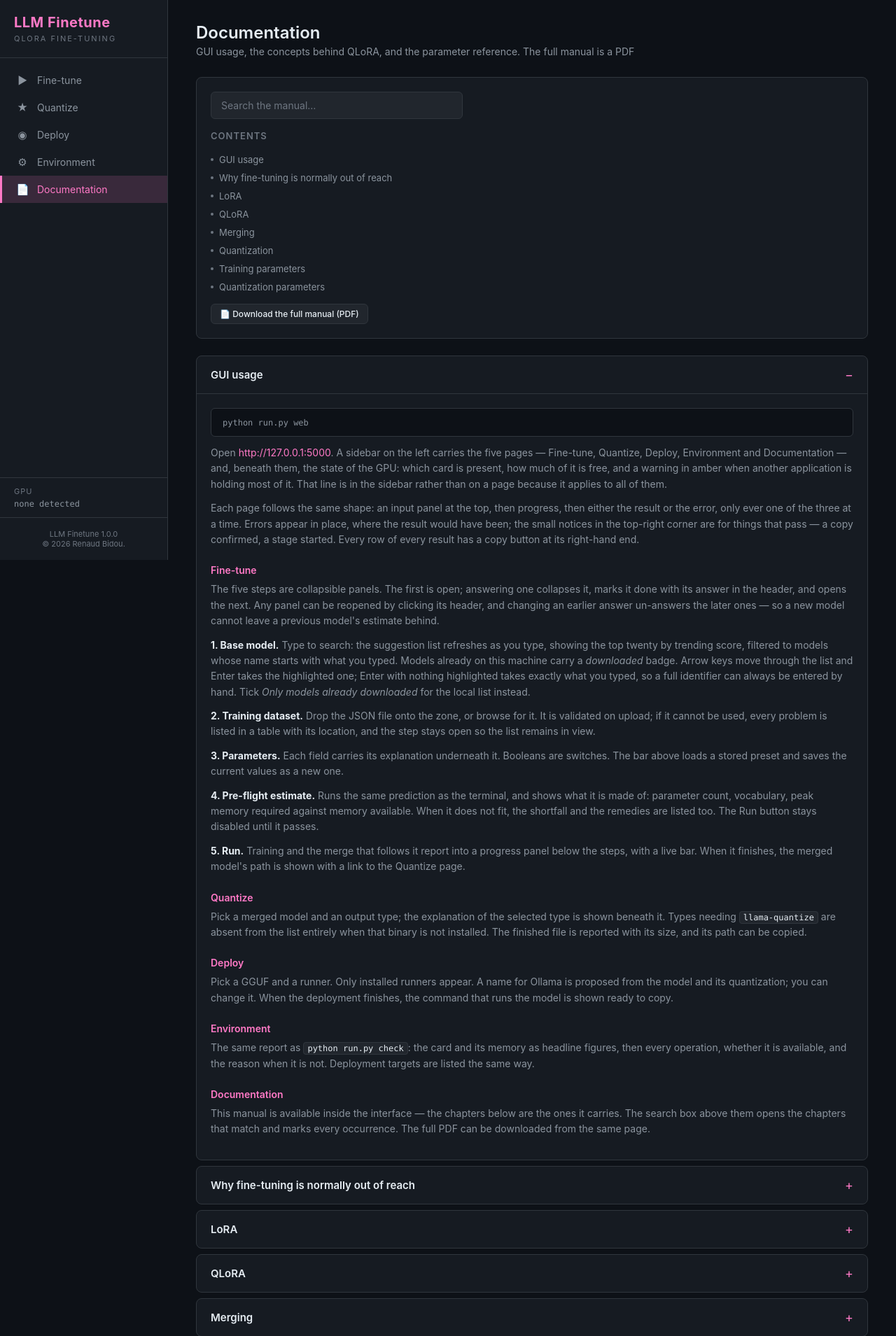
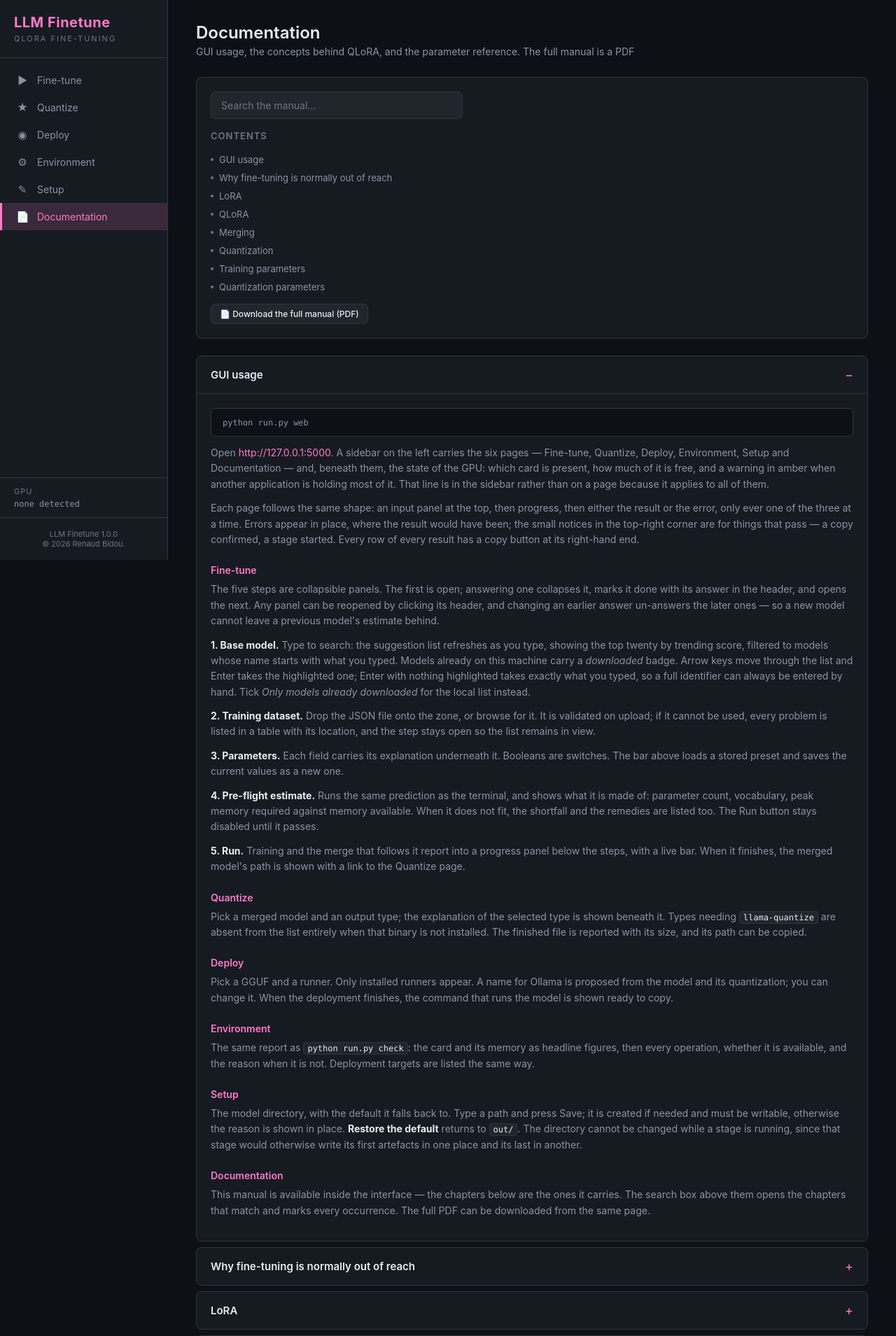
Before and after one commit to rbidou/llm-finetune, a Flask app: page /documentation in a window 1280 px wide, after a click on "GUI usage". Shown: the top 1909 px of the page at 70% size. Run offline with Flask 3, Linux system fonts and the light colour scheme; some libraries are stand-ins or nearby versions.

Commit message:
models directory configuration

```diff
--- a/llmft/paths.py
+++ b/llmft/paths.py
@@ -9,16 +9,24 @@ Artefacts are grouped per base model so several fine-tunes can coexist::
 ``<model_id>`` keeps the HuggingFace ``org/name`` form, so the organisation
 becomes an intermediate directory. Identifiers are validated before they ever
 reach the filesystem: they arrive from user input and from the HuggingFace API,
-so they are treated as untrusted and may not escape :data:`OUT_DIR`.
+so they are treated as untrusted and may not escape the output root.
+
+The output root defaults to :data:`DEFAULT_OUT_DIR` and can be moved from the
+Setup menu. The choice is stored in :data:`SETTINGS_FILE` and read on every
+call rather than cached, so the CLI and the web server always agree on it.
 """
 
 from __future__ import annotations
 
+import json
 import re
+import tempfile
 from pathlib import Path
 
 APP_ROOT = Path(__file__).resolve().parent.parent
-OUT_DIR = APP_ROOT / "out"
+DEFAULT_OUT_DIR = APP_ROOT / "out"
+SETTINGS_FILE = APP_ROOT / "settings.json"
+OUTPUT_DIR_KEY = "output_dir"
 CONFIG_DIR = APP_ROOT / "configs"
 TOOLS_DIR = APP_ROOT / "tools"
 LLAMA_CPP_DIR = TOOLS_DIR / "llama.cpp"
@@ -34,6 +42,10 @@ MODEL_ID_PATTERN = re.compile(r"^[A-Za-z0-9][A-Za-z0-9._-]*(/[A-Za-z0-9][A-Za-z0
 
 class InvalidModelIdError(ValueError):
     """Raised when a model identifier is unusable as a filesystem path."""
+
+
+class OutputDirError(ValueError):
+    """Raised when a directory cannot hold the generated artefacts."""
 
 
 def adapter_dir(model_id: str) -> Path:
@@ -58,7 +70,58 @@ def gguf_file(model_id: str, quant_type: str) -> Path:
 
 def model_output_dir(model_id: str) -> Path:
     """Return the per-model artefact root, validating ``model_id`` first."""
-    return OUT_DIR / validated_model_id(model_id)
+    return output_root() / validated_model_id(model_id)
+
+
+def output_root() -> Path:
+    """Return the directory every checkpoint, merged model and GGUF is written under.
+
+    A missing or unreadable settings file means the default: the setting is a
+    convenience, and a damaged one should not stop the application starting.
+    """
+    stored = _read_settings().get(OUTPUT_DIR_KEY)
+    return Path(stored) if isinstance(stored, str) and stored else DEFAULT_OUT_DIR
+
+
+def set_output_root(raw: str) -> Path:
+    """Validate ``raw``, create it, store it as the output root and return it.
+
+    An empty value restores the default. Relative paths are taken from the
+    application directory, matching where the default lives.
+    """
+    target = validated_output_dir(raw) if raw.strip() else DEFAULT_OUT_DIR
+    settings = {**_read_settings(), OUTPUT_DIR_KEY: str(target)}
+    SETTINGS_FILE.write_text(f"{json.dumps(settings, indent=2)}\n", encoding="utf-8")
+    return target
+
+
+def validated_output_dir(raw: str) -> Path:
+    """Return ``raw`` as an absolute, existing, writable directory, or raise.
+
+    The directory is created if needed and a probe file is written into it:
+    permission checks are unreliable on Windows, and finding out at the end of
+    a two-hour training run is the expensive way to learn the answer.
+    """
+    candidate = Path(raw.strip().strip('"')).expanduser()
+    target = (candidate if candidate.is_absolute() else APP_ROOT / candidate).resolve()
+    if target.exists() and not target.is_dir():
+        raise OutputDirError(f"{target} is a file, not a directory.")
+    try:
+        ensure_dir(target)
+        with tempfile.TemporaryFile(dir=target):
+            pass
+    except OSError as error:
+        raise OutputDirError(f"{target} cannot be written to: {error.strerror or error}") from error
+    return target
+
+
+def _read_settings() -> dict[str, object]:
+    """Return the stored settings, or an empty mapping if there are none."""
+    try:
+        payload = json.loads(SETTINGS_FILE.read_text(encoding="utf-8"))
+    except (OSError, ValueError):
+        payload = {}
+    return payload if isinstance(payload, dict) else {}
 
 
 def model_name(model_id: str) -> str:
--- a/llmft/web/api.py
+++ b/llmft/web/api.py
@@ -38,7 +38,18 @@ from llmft.dataset import DatasetReport, validate_dataset
 from llmft.environment import detect, features
 from llmft.estimator import ModelShape, check_fit, format_bytes
 from llmft.hub import HubError, fetch_config, fetch_parameter_count, local_models, search_models
-from llmft.paths import ADAPTER_SUBDIR, GGUF_SUBDIR, MERGED_SUBDIR, OUT_DIR, ensure_dir, merged_dir, model_name
+from llmft.paths import (
+    ADAPTER_SUBDIR,
+    DEFAULT_OUT_DIR,
+    GGUF_SUBDIR,
+    MERGED_SUBDIR,
+    OutputDirError,
+    ensure_dir,
+    merged_dir,
+    model_name,
+    output_root,
+    set_output_root,
+)
 from llmft.pipeline import (
     available_targets,
     deploy_to_lm_studio,
@@ -157,7 +168,7 @@ def api_models_local() -> dict[str, Any] | tuple[dict[str, Any], int]:
 @api.get("/models/merged")
 def api_models_merged() -> dict[str, Any]:
     """Models that have been merged and are ready to quantize."""
-    found = sorted(_model_id_from_artefact(path) for path in OUT_DIR.glob(f"**/{MERGED_SUBDIR}"))
+    found = sorted(_model_id_from_artefact(path) for path in output_root().glob(f"**/{MERGED_SUBDIR}"))
     data = {"models": [{"modelId": name, "sizeOnDisk": _directory_size(merged_dir(name))} for name in found]}
 
     return make_api_response(data=data)
@@ -166,7 +177,7 @@ def api_models_merged() -> dict[str, Any]:
 @api.get("/models/gguf")
 def api_models_gguf() -> dict[str, Any]:
     """Every GGUF this application has produced, newest first."""
-    found = sorted(OUT_DIR.glob(f"**/{GGUF_SUBDIR}/*.gguf"), key=lambda path: -path.stat().st_mtime)
+    found = sorted(output_root().glob(f"**/{GGUF_SUBDIR}/*.gguf"), key=lambda path: -path.stat().st_mtime)
     data = {"files": [_gguf_payload(path) for path in found]}
 
     return make_api_response(data=data)
@@ -181,6 +192,54 @@ def _gguf_payload(path: Path) -> dict[str, Any]:
         "sizeOnDisk": path.stat().st_size,
         "modelId": model_id,
         "quantType": _quant_type_from_gguf(path, model_id),
+    }
+
+
+# --- settings --------------------------------------------------------------
+
+
+@api.get("/settings")
+def api_settings() -> dict[str, Any]:
+    """The application settings, with the defaults they fall back to."""
+    return make_api_response(data=_settings_payload())
+
+
+@api.post("/settings")
+@check_json_data
+def api_settings_save(json_data: dict[str, Any]) -> dict[str, Any] | tuple[dict[str, Any], int]:
+    """Store a new model directory; an empty one restores the default.
+
+    Refused while a stage runs: it would write its first artefacts in one
+    directory and its last in another.
+    """
+    (result, message, data, status_code, reflect) = (True, "", {}, 200, True)
+
+    job = current_app.extensions["llmft_jobs"].current
+
+    if job is not None and not job.finished:
+        result = False
+        message = f"A {job.kind} job is running. Change the model directory once it has finished."
+        status_code = HTTP_CONFLICT
+    else:
+        try:
+            set_output_root(str(json_data.get("outputDir", "")))
+        except OutputDirError as error:
+            result = False
+            message = str(error)
+            status_code = HTTP_UNPROCESSABLE
+        else:
+            data = _settings_payload()
+
+    return make_api_response(result, message, data, status_code, reflect)
+
+
+def _settings_payload() -> dict[str, Any]:
+    """Describe the current settings for the Setup page."""
+    current = output_root()
+    return {
+        "outputDir": str(current),
+        "defaultOutputDir": str(DEFAULT_OUT_DIR),
+        "isDefault": current == DEFAULT_OUT_DIR,
     }
 
 
@@ -524,8 +583,8 @@ def _default_name(gguf: Path, model_id: str, quant_type: str) -> str:
 
 
 def _model_id_from_artefact(path: Path) -> str:
-    """Recover the model identifier from an artefact path under ``out/``."""
-    parts = path.relative_to(OUT_DIR).parts
+    """Recover the model identifier from an artefact path under the output root."""
+    parts = path.relative_to(output_root()).parts
     boundary = next(
         (index for index, part in enumerate(parts) if part in {MERGED_SUBDIR, GGUF_SUBDIR, ADAPTER_SUBDIR}),
         len(parts),
--- a/llmft/web/server.py
+++ b/llmft/web/server.py
@@ -72,6 +72,11 @@ def create_app() -> Flask:
         """Render the Environment page."""
         return render_template("app/environment.html")
 
+    @app.get("/setup")
+    def page_setup() -> str:
+        """Render the Setup page."""
+        return render_template("app/setup.html")
+
     @app.get("/documentation")
     def page_documentation() -> str:
         """Render the online subset of the manual.
--- a/llmft/web/templates/app/base.html
+++ b/llmft/web/templates/app/base.html
@@ -38,6 +38,11 @@
                 <span class="nav-icon">&#9881;</span>
                 <span class="nav-label">Environment</span>
             </a>
+            <a href="{{ url_for('page_setup') }}"
+               class="{% if active_page == 'setup' %}active{% endif %}">
+                <span class="nav-icon">&#9998;</span>
+                <span class="nav-label">Setup</span>
+            </a>
             <a href="{{ url_for('page_documentation') }}"
                class="{% if active_page == 'documentation' %}active{% endif %}">
                 <span class="nav-icon">&#128196;</span>
--- a/llmft/web/templates/manual.html
+++ b/llmft/web/templates/manual.html
@@ -23,8 +23,8 @@
 <div class="doc-body" id="doc-body">
 <details class="doc-section" id="doc-0"><summary><span class="doc-heading">GUI usage</span></summary><div class="doc-section-body"><pre><code>python run.py web
 </code></pre>
-<p>Open <a href="http://127.0.0.1:5000">http://127.0.0.1:5000</a>. A sidebar on the left carries the five pages —
-Fine-tune, Quantize, Deploy, Environment and Documentation — and, beneath them,
+<p>Open <a href="http://127.0.0.1:5000">http://127.0.0.1:5000</a>. A sidebar on the left carries the six pages —
+Fine-tune, Quantize, Deploy, Environment, Setup and Documentation — and, beneath them,
 the state of the GPU: which card is present, how much of it is free, and a
 warning in amber when another application is holding most of it. That line is in
 the sidebar rather than on a page because it applies to all of them.</p>
@@ -72,6 +72,12 @@ deployment finishes, the command that runs the model is shown ready to copy.</p>
 <p>The same report as <code>python run.py check</code>: the card and its memory as headline
 figures, then every operation, whether it is available, and the reason when it
 is not. Deployment targets are listed the same way.</p>
+<h3 id="setup">Setup</h3>
+<p>The model directory, with the default it falls back to. Type a path and press
+Save; it is created if needed and must be writable, otherwise the reason is shown
+in place. <strong>Restore the default</strong> returns to <code>out/</code>. The directory cannot be
+changed while a stage is running, since that stage would otherwise write its
+first artefacts in one place and its last in another.</p>
 <h3 id="documentation">Documentation</h3>
 <p>This manual is available inside the interface — the chapters below are the ones
 it carries. The search box above them opens the chapters that match and marks
```
Also changed, not shown: docs/src/02-user-guide.md (+25 -2 lines), llmft/cli/app.py (+55 -7 lines), llmft/web/static/js/setup.js (added, +63 -0 lines), llmft/web/templates/app/setup.html (added, +51 -0 lines), 2 other files.
